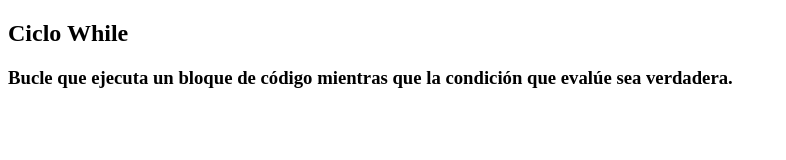
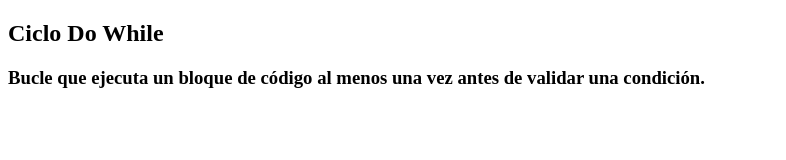
Before and after one commit to RafaelOrtizHernandez/Ciclos_15_09_2022, a plain HTML site: page index.html in a window 1280 px wide. Shown: the whole page, without its empty margins (0-786 px from the left). Drawn offline with Linux system fonts and the light colour scheme.

Commit message:
Ciclo Do While

```diff
--- a/index.html
+++ b/index.html
@@ -4,11 +4,11 @@
     <meta charset="UTF-8">
     <meta http-equiv="X-UA-Compatible" content="IE=edge">
     <meta name="viewport" content="width=device-width, initial-scale=1.0">
-    <title>Ciclo While</title>
+    <title>Ciclo Do While</title>
 </head>
 <body>
-    <h2>Ciclo While</h2>
-    <h3>Bucle que ejecuta un bloque de código mientras que la condición que evalúe sea verdadera.</h3>
+    <h2>Ciclo Do While</h2>
+    <h3>Bucle que ejecuta un bloque de código al menos una vez antes de validar una condición.</h3>
 
     <script src="main.js"></script>
 </body>
--- a/main.js
+++ b/main.js
@@ -1,7 +1,9 @@
 
 let valor = 0;
 
-while(valor < 100){
+do{
     valor +=5;
     console.log(valor);
+
 }
+while(valor < 100);
```
